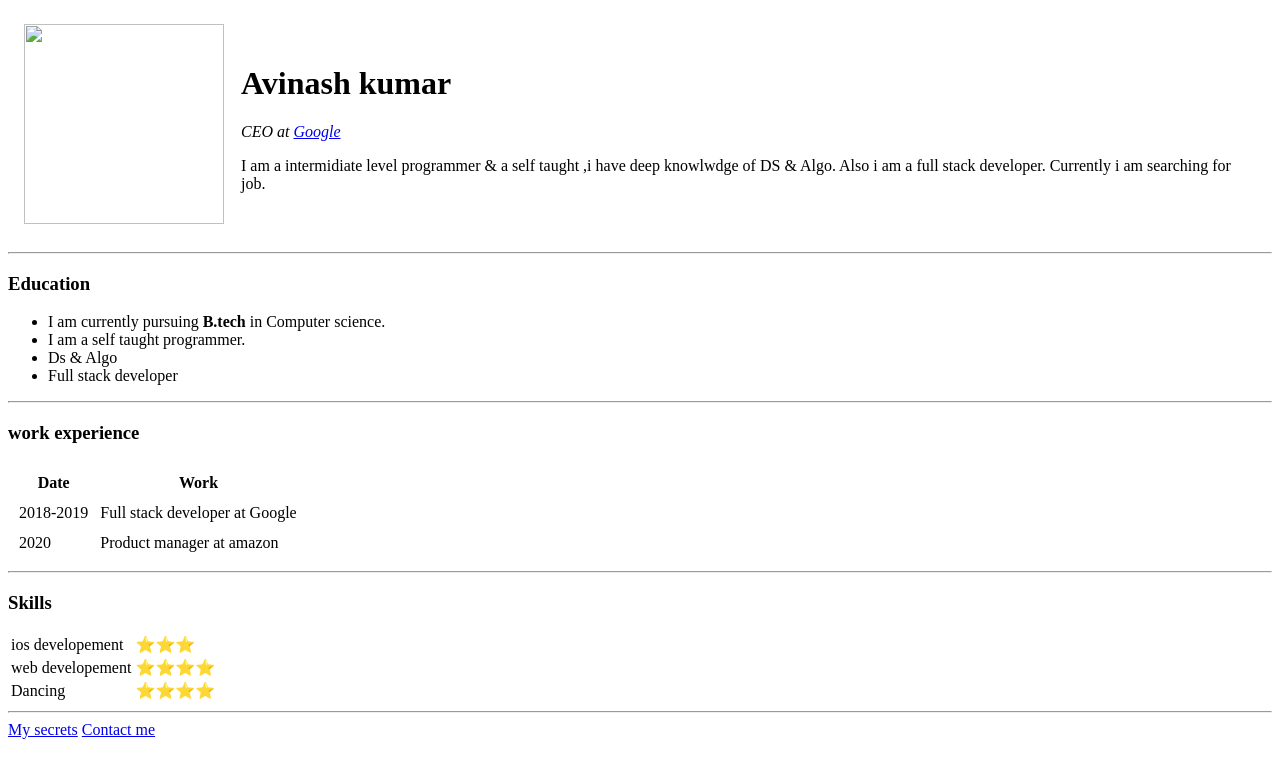
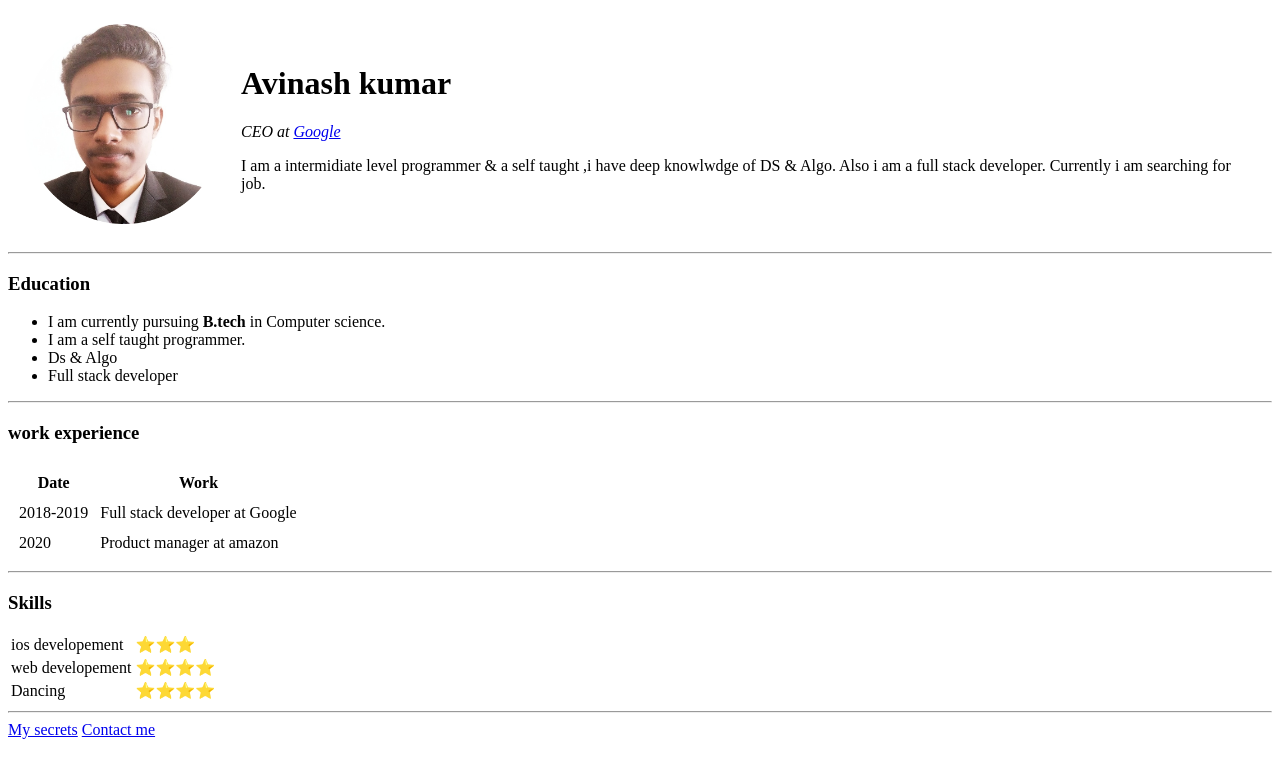
Before and after one commit to avi8115/CV2, a plain HTML site: page index.html in a window 1280 px wide. Drawn offline with Linux system fonts and the light colour scheme.

Commit message:
image source change

```diff
--- a/index.html
+++ b/index.html
@@ -9,7 +9,7 @@
 <body>
   <table cellspacing="15">
     <tr>
-      <td><img src="images/avi_pic.png"width="200" height="200"alt=""></td>
+      <td><img src="avi_pic.png"width="200" height="200"alt=""></td>
       <td>
         <h1>Avinash kumar</h1>
         <p><em>CEO at <a href="https://www.google.com/?hl=hi">Google</a></em></p>
```
